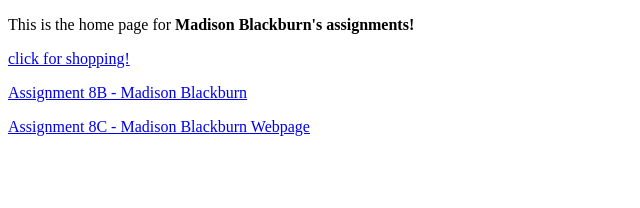
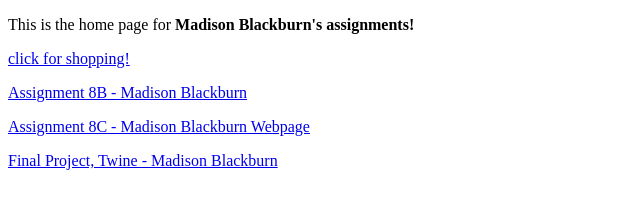
Before and after one commit to madisonblackburn/madisonblackburn.github.io, a plain HTML site: page index.html in a window 1280 px wide. Shown: the whole page, without its empty margins (0-640 px from the left). Drawn offline with Linux system fonts and the light colour scheme.

Commit message:
Add files via upload

```diff
--- a/index.html
+++ b/index.html
@@ -20,5 +20,8 @@
     <a href="webpageassignment.html"target="_blank">Assignment 8C - Madison Blackburn Webpage</a>
 </p>
 
+<p>
+    <a href="mbfinal.html"target="_blank">Final Project, Twine - Madison Blackburn</a>
+</p>
 </body>
 </html>
```
